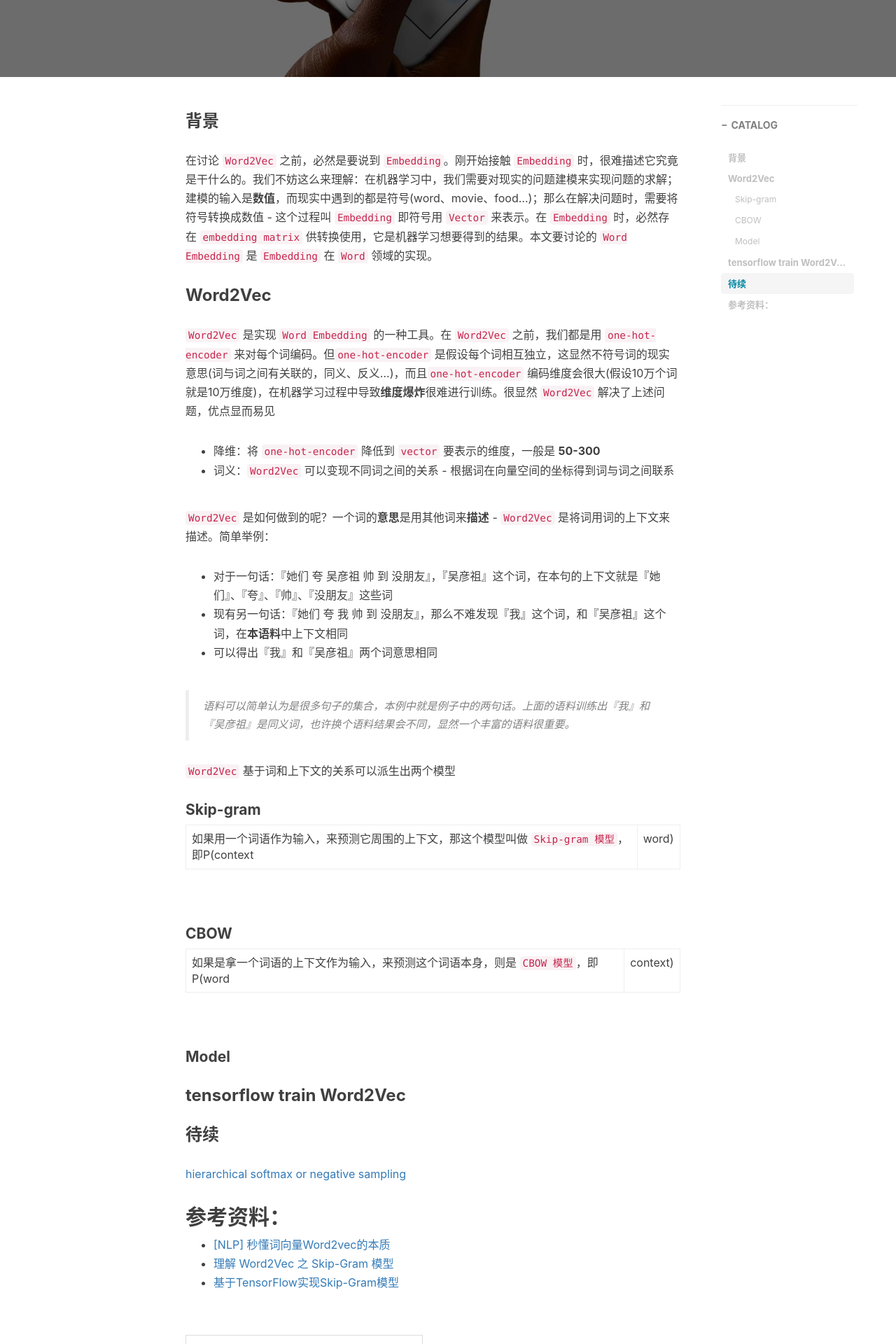
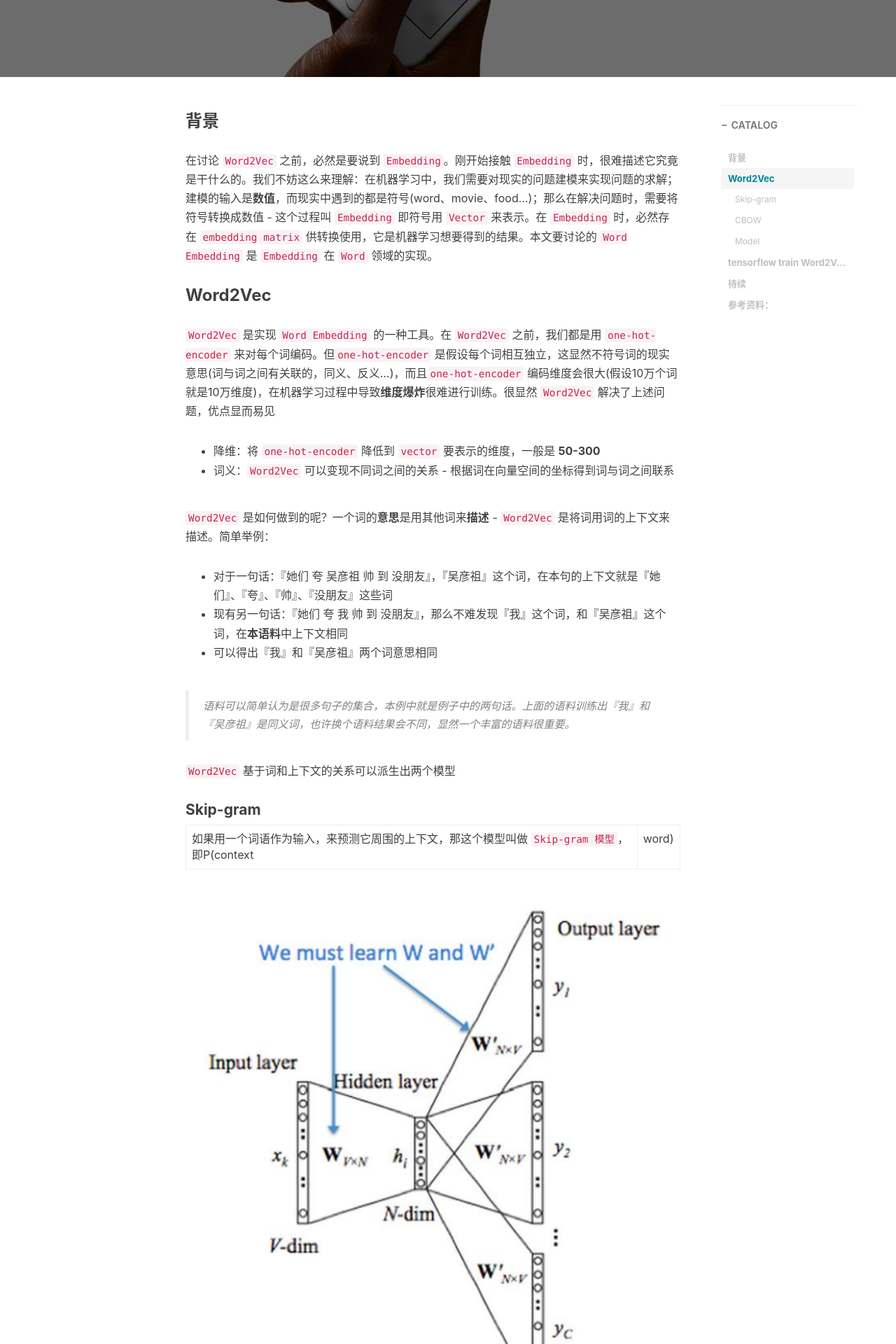
Before and after one commit to vendanner/vendanner.github.io, a Jekyll site: the page built from _posts/2019-04-01-谈谈对Word2Vec理解.md, in a window 1280 px wide. Shown: the part 413-2333 px from the top of the page at 70% size. Built offline with Jekyll 4.4.1, drawn with Linux system fonts in a browser that asks for light colours; nearby versions of some CDN libraries; comment, search, counter and statistics services are not loaded.

Commit message:
Update 2019-04-01-谈谈对Word2Vec理解.md

```diff
--- a/_posts/2019-04-01-谈谈对Word2Vec理解.md
+++ b/_posts/2019-04-01-谈谈对Word2Vec理解.md
@@ -37,13 +37,13 @@
 
 如果用一个词语作为输入，来预测它周围的上下文，那这个模型叫做 `Skip-gram 模型`，即P(context|word)
 
-![](https://vendanner.github.io/tree/master/img/NLP/Skip-Gram.png)
+![](https://vendanner.github.io/img/NLP/Skip-Gram.png)
 
 #### CBOW
 
 如果是拿一个词语的上下文作为输入，来预测这个词语本身，则是 `CBOW 模型`，即P(word|context)
 
-![](https://vendanner.github.io/tree/master/img/NLP/CBOW.png)
+![](https://vendanner.github.io/img/NLP/CBOW.png)
 
 #### Model
 
```
